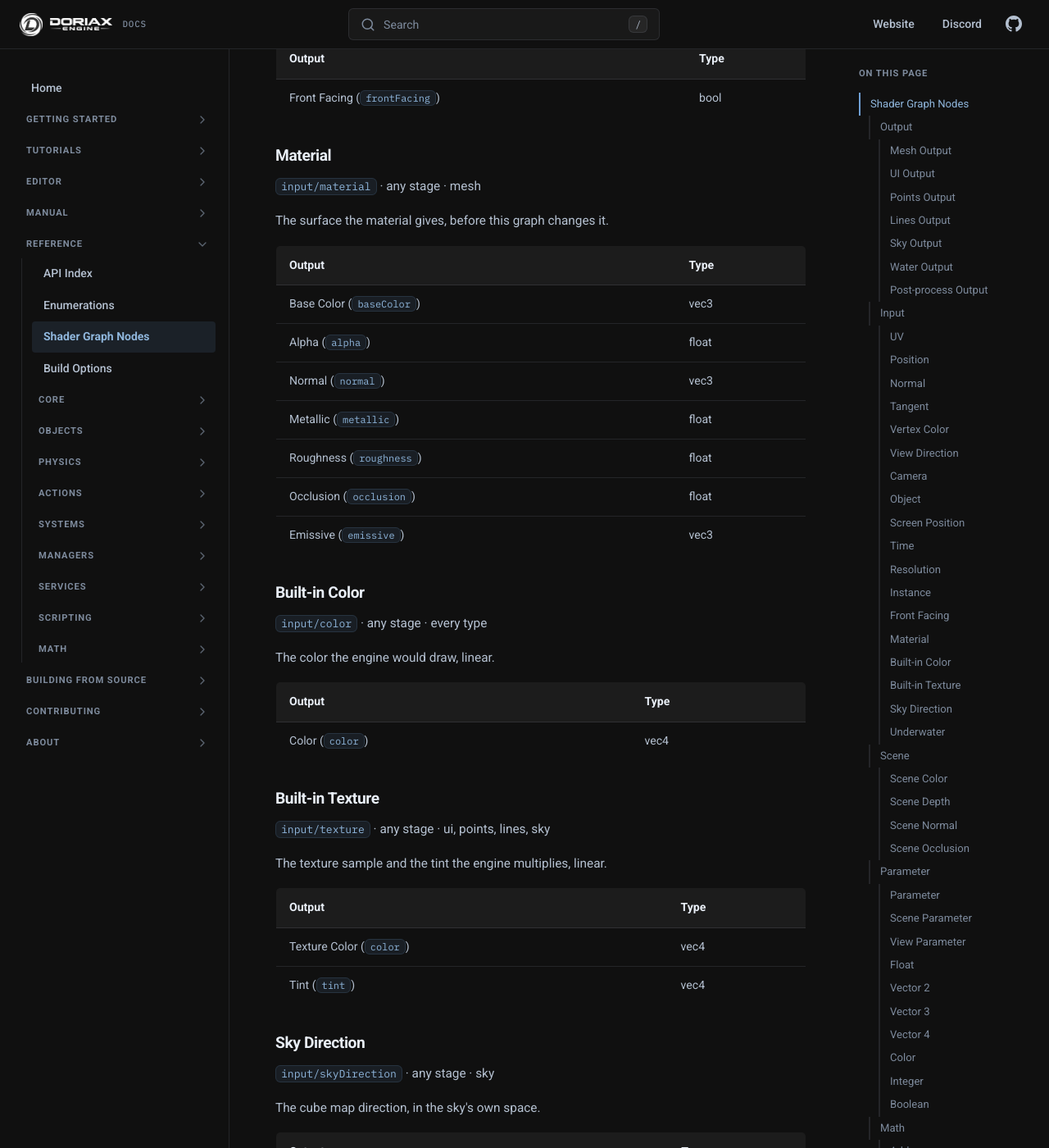
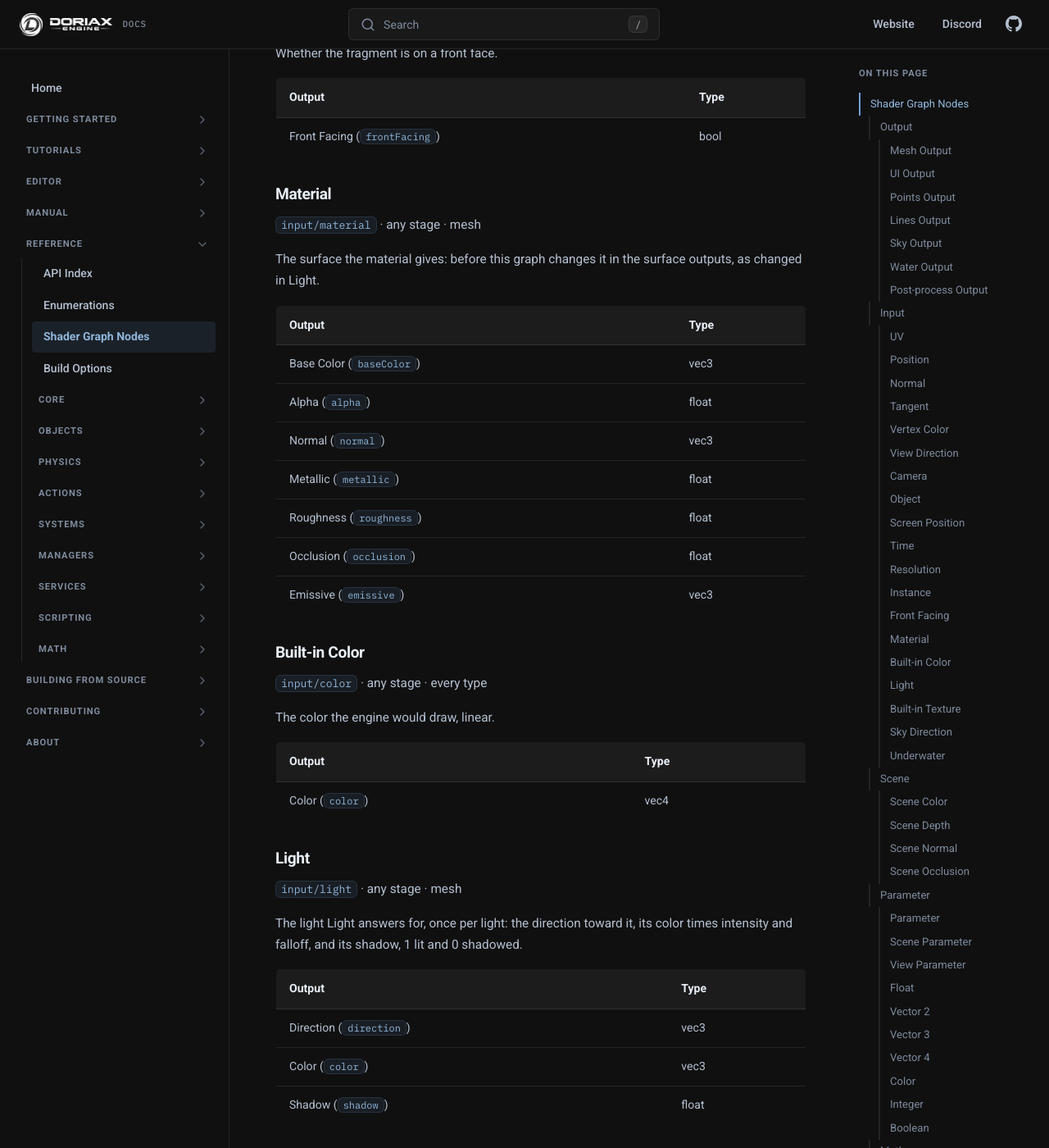
Before and after one commit to doriaxengine/doriax-docs, an MkDocs documentation site: the page built from docs/reference/shader-nodes.md, in a window 1280 px wide and 1400 px high, scrolled down 7152 px. Shown: the whole window at 82% size. Built offline with MkDocs 1.6.1, drawn with Linux system fonts in a browser that asks for light colours; comment, search, counter and statistics services are not loaded; some of the changed text lies outside the part shown.

Commit message:
Light in shader graphs

```diff
--- a/docs/reference/shader-nodes.md
+++ b/docs/reference/shader-nodes.md
@@ -43,6 +43,7 @@ What the mesh's material draws with.
 | Roughness (`roughness`) | float | `getSurface`, `surface.roughness` |
 | Occlusion (`occlusion`) | float | `getSurface`, `surface.occlusion` |
 | Emissive (`emissive`) | vec3 | `getSurface`, `surface.emissive` |
+| Light (`light`) | vec3 | `getLight`, its return value |
 | Coverage (`coverage`) | float | `getCoverage`, its return value |
 | Depth Offset (`depthOffset`) | float | `getDepthOffset`, its return value |
 | Final Color (`color`) | color | `getColor`, its return value |
@@ -263,7 +264,7 @@ Whether the fragment is on a front face.
 
 `input/material` · any stage · mesh
 
-The surface the material gives, before this graph changes it.
+The surface the material gives: before this graph changes it in the surface outputs, as changed in Light.
 
 | Output | Type |
 | --- | --- |
@@ -285,6 +286,18 @@ The color the engine would draw, linear.
 | --- | --- |
 | Color (`color`) | vec4 |
 
+### Light
+
+`input/light` · any stage · mesh
+
+The light Light answers for, once per light: the direction toward it, its color times intensity and falloff, and its shadow, 1 lit and 0 shadowed.
+
+| Output | Type |
+| --- | --- |
+| Direction (`direction`) | vec3 |
+| Color (`color`) | vec3 |
+| Shadow (`shadow`) | float |
+
 ### Built-in Texture
 
 `input/texture` · any stage · ui, points, lines, sky
```
Also changed, not shown: docs/editor/shader-graphs.md (+5 -0 lines), docs/manual/shader-files.md (+2 -1 lines).
